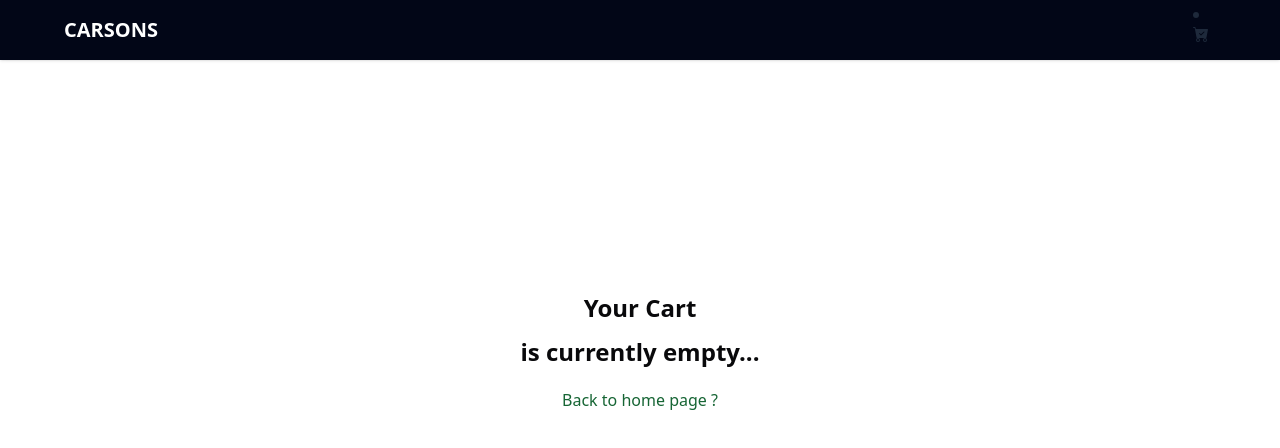
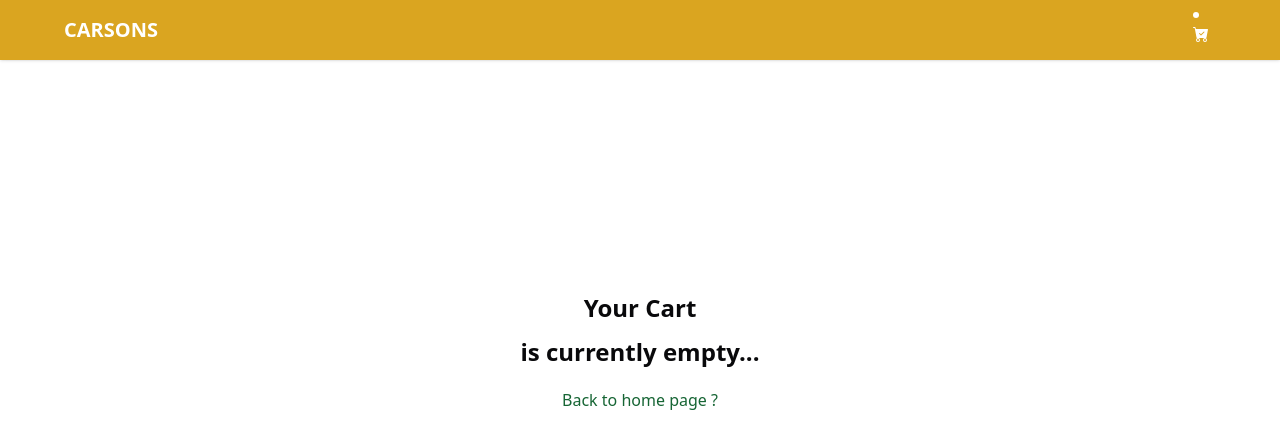
Before and after one commit to SimiEnoch/my-app, a React (Create React App) app: page /cart in a window 1280 px wide. Shown: the top 448 px of the page. Built offline with nearby package versions, Linux system fonts and the light colour scheme.

Commit message:
Fix: Fixed the user interface of the cart container

```diff
--- a/src/components/Cart.js
+++ b/src/components/Cart.js
@@ -70,7 +70,7 @@ export const Cart = ({
   };
 
   return (
-    <article className=" flex  w-[100%] border-[1px] justify-around sm:px-1">
+    <article className=" flex  w-[100%]  justify-around sm:px-1">
       <img
         src={image}
         alt={name}
@@ -78,7 +78,7 @@ export const Cart = ({
       />
       <div className="">
         <header className="mt-3">
-          <h4 className="text-lg font-serif font-bold flex align-center justify-center text-center font">
+          <h4 className="text-lg  font-bold flex align-center justify-center text-center font">
             {name}
           </h4>
           <div className="w-full flex align-center justify-center font-bold gap-2">
@@ -94,7 +94,7 @@ export const Cart = ({
           <div className="flex align-center justify-center font-bold">
             <BsFillTrash3Fill className="text-red-700 text-[11px]" />
             <button
-              className="text-[11px] mb-3 rounded hover:scale-95 text-red-500"
+              className="text-[11px] rounded hover:scale-95 text-red-500"
               onClick={() => {
                 console.log(mainId);
                 remove();
--- a/src/components/CartContainer.js
+++ b/src/components/CartContainer.js
@@ -12,10 +12,10 @@ const CartContainer = ({ cartContainer }) => {
   if (cart.length === 0) {
     return (
       <section className="">
-        <header className="max-w-screen-xl fixed flex z-10 top-0 w-full shadow items-center justify-between bg-slate-950 text-white h-[60px] md:px-16 px-8">
+        <header className="fixed flex z-10 top-0 w-full shadow items-center justify-between bg-[#DAA520] text-white h-[60px] md:px-16 px-8">
           <h1 className="text-xl font-bold">CARSONS</h1>
           <div className="hover:text-yellow-500">
-            <li className="text-slate-800 duration-500  hover:text-yellow-500 mb-4 md:order-5 order-none relative">
+            <li className="text-white duration-500  hover:text-yellow-500 mb-4 md:order-5 order-none relative">
               <a href="/Cart">
                 <BsFillCartCheckFill />
                 <div className="object-top left-[8px]  absolute  p-[1px] top-[11px]  rounded-xl">
--- a/src/components/Header.js
+++ b/src/components/Header.js
@@ -71,7 +71,7 @@ function Header() {
         </div>
       )}
 
-      {user ? (
+      {/* {user ? (
         <button className="text-slate-800 duration-500" onClick={logOut}>
           <Link to="">
             <button className="bg-green-800 p-1 px-2 rounded-md text-white font-bold">
@@ -88,7 +88,7 @@ function Header() {
           </Link>
         </button>
       )}
-
+       */}
       <div className="md:hidden block ">
         <button
           onClick={buttonHandler}
```
